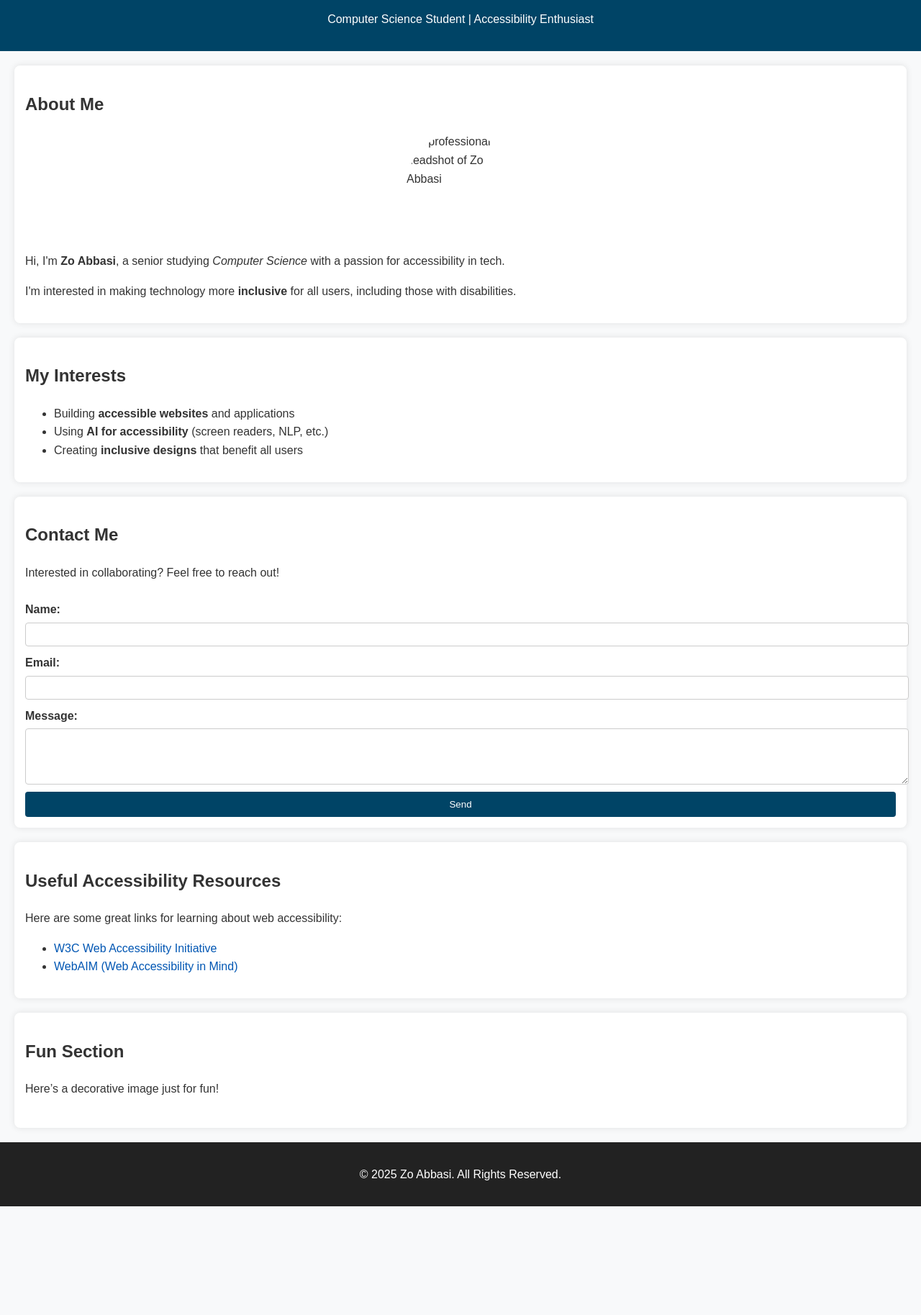
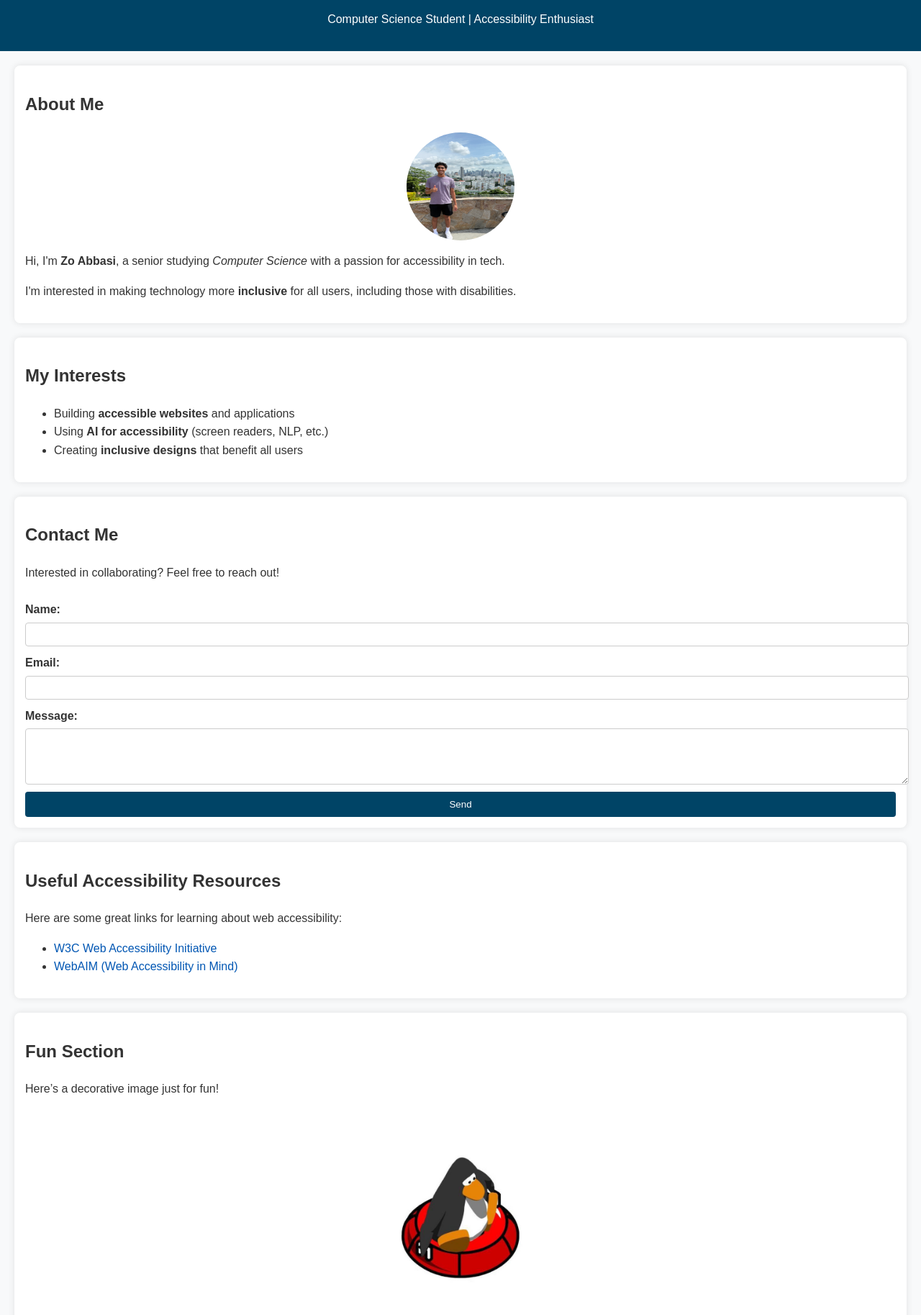
Before and after one commit to Zapak23/432HTML, a plain HTML site: page index.html in a window 1280 px wide. Shown: the part 73-1900 px from the top of the page at 72% size. Before the commit the page ends 1749 px from the top, so only its background shows below. Drawn offline with Linux system fonts and the light colour scheme.

Commit message:
added asstes/ to files

```diff
--- a/index.html
+++ b/index.html
@@ -16,7 +16,7 @@
     <main>
         <section id="about">
             <h2>About Me</h2>
-            <img src="zo-photo.jpeg" alt="A professional headshot of Zo Abbasi" class="profile-img">
+            <img src="assets/zo-photo.jpeg" alt="A professional headshot of Zo Abbasi" class="profile-img">
             <p>Hi, I'm <strong>Zo Abbasi</strong>, a senior studying <em>Computer Science</em> with a passion for accessibility in tech.</p>
             <p>I'm interested in making technology more <strong>inclusive</strong> for all users, including those with disabilities.</p>
         </section>
@@ -59,7 +59,7 @@
         <section id="fun">
             <h2>Fun Section</h2>
             <p>Here’s a decorative image just for fun!</p>
-            <img src="tube-penguin.jpg" alt="" class="decorative-img">
+            <img src="assets/tube-penguin.jpg" alt="" class="decorative-img">
         </section>
     </main>
 
```
